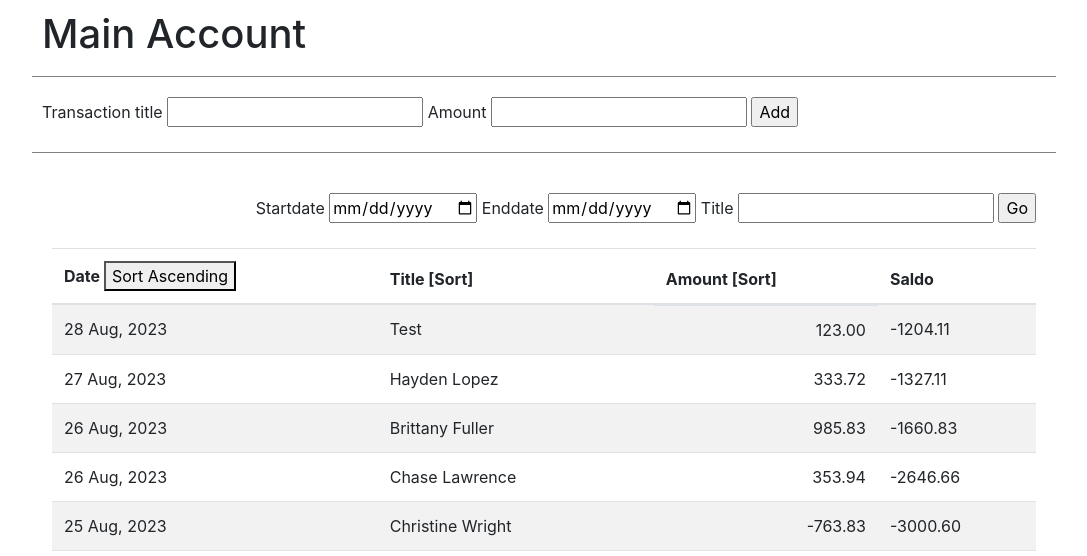
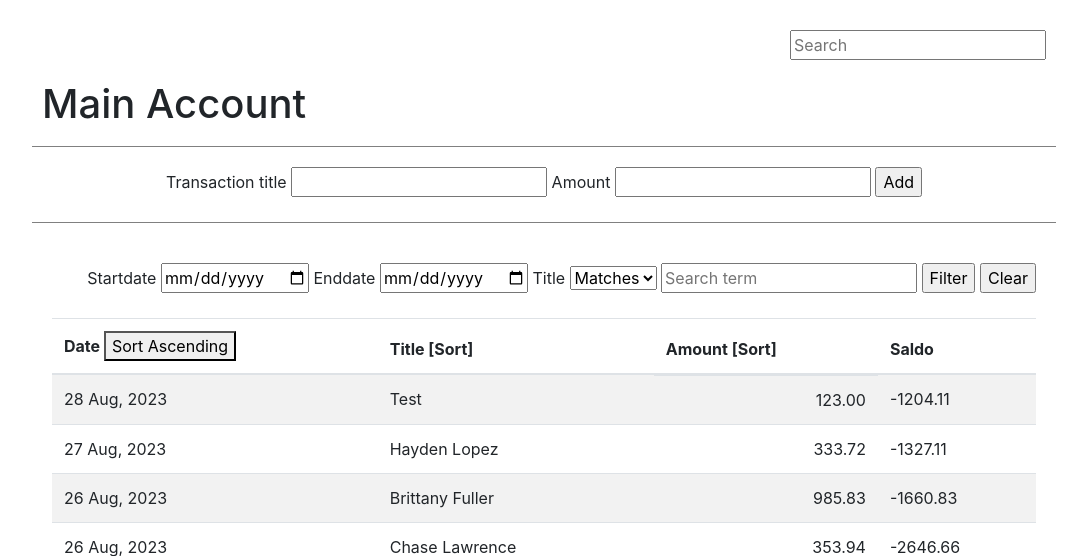
Before and after one commit to joshba06/flask_banking, a Flask app: page / in a window 1280 px wide. Shown: the top 556 px of the page, without its empty margins (96-1183 px from the left). Run offline with Flask 3, Linux system fonts and the light colour scheme; data comes from the database, SQL or seed files in the repository; some libraries are stand-ins or nearby versions.

Commit message:
Implemented a filter option for transaction titles

```diff
--- a/app.py
+++ b/app.py
@@ -4,7 +4,7 @@ from config import app
 import transactions as Transactions
 
 from flask_wtf import FlaskForm
-from wtforms import StringField, SubmitField, DecimalField, DateField
+from wtforms import StringField, SubmitField, DecimalField, DateField, SelectField
 from wtforms.validators import DataRequired
 
 from pprint import pprint
@@ -15,31 +15,30 @@ class TransactionForm(FlaskForm):
     submit = SubmitField("Add")
 
 class FilterForm(FlaskForm):
-    transaction_title = StringField("Title")
+    search_type = SelectField('Search type', choices = ["Matches", "Includes"])
+    transaction_title = StringField("Title", render_kw={"placeholder": "Search term"})
     start_date = DateField('Startdate', format='%Y-%m-%d')
     end_date = DateField('Enddate', format='%Y-%m-%d')
-    submit = SubmitField("Go")
+    submit = SubmitField("Filter")
+    clear = SubmitField("Clear")
 
 
 @app.route("/", methods=["GET", "POST"])
 def index():
 
-    # Filter displayed results
+    # Transactions filter
     filter_form = FilterForm()
-    if request.method == 'POST' and filter_form.submit:
-        if filter_form.start_date.data != None and filter_form.end_date.data != None:
-            transactions = Transactions.read_all(start_date = filter_form.start_date.data, end_date=filter_form.end_date.data)
-        elif filter_form.start_date.data != None:
-            filter_form.start_date.data = filter_form.start_date.data
-            transactions = Transactions.read_all(start_date = filter_form.start_date.data)
-        elif filter_form.end_date.data != None:
-            transactions = Transactions.read_all(end_date=filter_form.end_date.data)
-        else:
-            transactions = Transactions.read_all()
+    if request.method == 'POST' and filter_form.clear.data:
+        return redirect(url_for("index"))
+    elif request.method == 'POST' and filter_form.submit.data:
+        transactions = Transactions.read_all(start_date = filter_form.start_date.data,
+                                             end_date=filter_form.end_date.data,
+                                             search_type=filter_form.search_type.data,
+                                             transaction_title=filter_form.transaction_title.data)
     else:
         transactions = Transactions.read_all()
 
-    # Provide form to add new transactions
+    # New transaction
     transaction_form = TransactionForm()
     if transaction_form.validate_on_submit():
         response = Transactions.create(transaction_form.title.data, transaction_form.amount.data)
--- a/static/css/style.css
+++ b/static/css/style.css
@@ -1,6 +1,16 @@
 .main-container {
   width: 80%;
   margin: 0px auto;
+}
+
+.page-actions {
+  margin-top: 20px;
+  padding-top: 10px;
+  padding-bottom: 10px;
+  padding-left: 10px;
+  padding-right: 10px;
+  display: flex;
+  justify-content: flex-end;
 }
 
 .account-selector {
@@ -11,7 +21,9 @@
   border-bottom: 1px solid gray;
 }
 
-.transaction-options {
+.new-transaction {
+  display: flex;
+  justify-content: space-around;
   padding-left: 10px;
   padding-right: 10px;
   padding-top: 20px;
--- a/templates/base.html
+++ b/templates/base.html
@@ -11,11 +11,17 @@
   <body>
     <div class="main-container">
 
+      <div class="page-actions">
+        <form>
+          <input type="text" id="autocomplete" placeholder="Search">
+        </form>
+      </div>
+
       <div class="account-selector">
         <h1>Main Account</h1>
       </div>
 
-      <div class="transaction-options">
+      <div class="new-transaction">
         <form action="/" method="post">
           {{ template_form.hidden_tag() }}
           {{ template_form.title.label }}
@@ -36,8 +42,10 @@
             {{ filter_form.end_date.label }}
             {{ filter_form.end_date() }}
             {{ filter_form.transaction_title.label }}
-            {{ filter_form.transaction_title(id="autocomplete") }}
+            {{ filter_form.search_type() }}
+            {{ filter_form.transaction_title() }}
             {{ filter_form.submit() }}
+            {{ filter_form.clear() }}
           </form>
         </div>
 
--- a/transactions.py
+++ b/transactions.py
@@ -4,16 +4,32 @@ from sqlalchemy import desc
 from pprint import pprint
 from datetime import datetime
 
-def read_all(start_date = None, end_date = None):
-    if start_date != None:
-        transactions = Transaction.query.filter(Transaction.date_booked >= start_date).order_by(desc(Transaction.date_booked)).all()
-    elif end_date != None:
-        transactions = Transaction.query.filter(Transaction.date_booked <= end_date).order_by(desc(Transaction.date_booked)).all()
-    elif start_date != None and end_date != None:
-        transactions = Transaction.query.filter(Transaction.date_booked >= start_date, Transaction.date_booked <= end_date).order_by(desc(Transaction.date_booked)).all()
+def read_all(start_date = None, end_date = None, search_type = None, transaction_title = None):
+
+    # print("Filtering start: {}, end: {}, search type: {}, title: {},".format(start_date, end_date, search_type, transaction_title))
+
+    # Query database for title
+    if transaction_title != None and transaction_title != "":
+        if search_type == "Matches":
+            transactions = Transaction.query.filter(Transaction.title == transaction_title).all()
+        else:
+            transactions = Transaction.query.filter(Transaction.title.like("%{}%".format(transaction_title))).all()
     else:
         transactions = Transaction.query.order_by(desc(Transaction.date_booked)).all()
-    return transactions
+
+    # Filter results for dates
+    if start_date != None and end_date != None:
+         filtered_transactions = [transaction for transaction in transactions if (transaction.date_booked.date() >= start_date and transaction.date_booked.date() <= end_date)]
+    elif start_date != None:
+        filtered_transactions = [transaction for transaction in transactions if transaction.date_booked.date() >= start_date]
+    elif end_date != None:
+        filtered_transactions = [transaction for transaction in transactions if transaction.date_booked.date() <= end_date]
+    else:
+        filtered_transactions = transactions
+
+    sorted_filtered_transactions = sorted(filtered_transactions, key=lambda x: x.date_booked, reverse=True)
+
+    return sorted_filtered_transactions
 
 def create(title, amount):
     last_saldo = db.session.query(Transaction).order_by(Transaction.id.desc()).first().saldo
```
